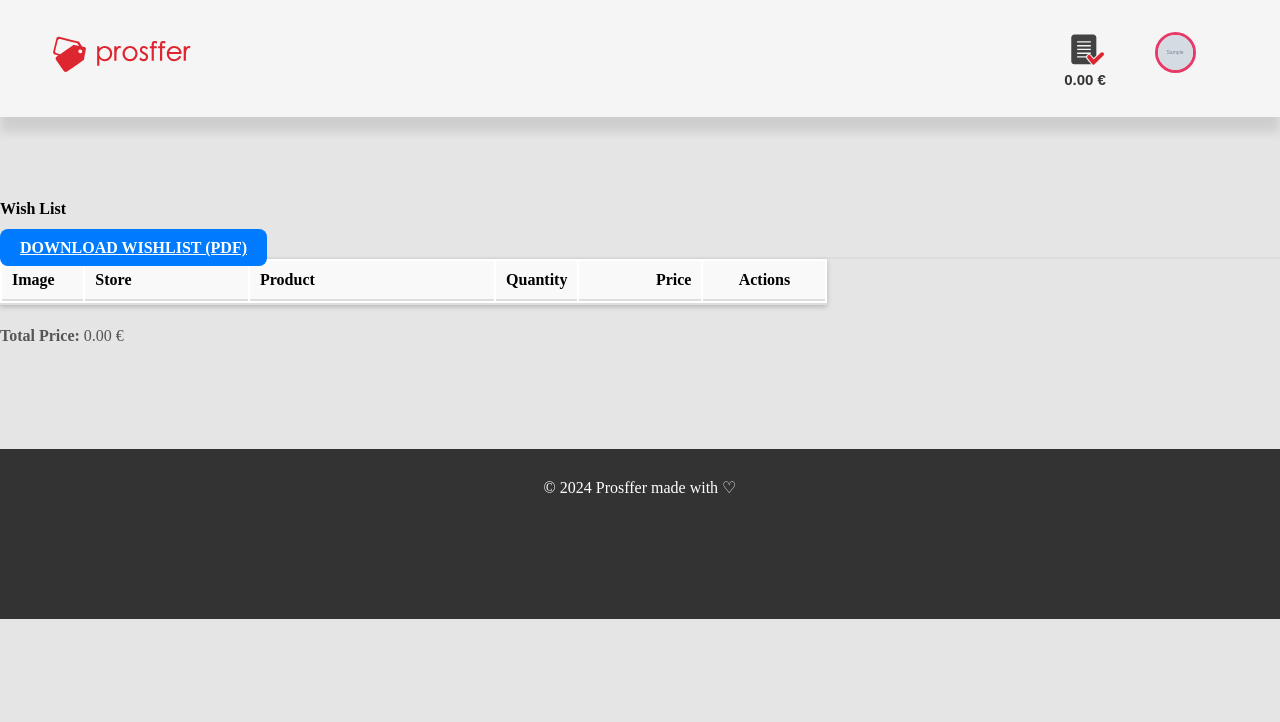
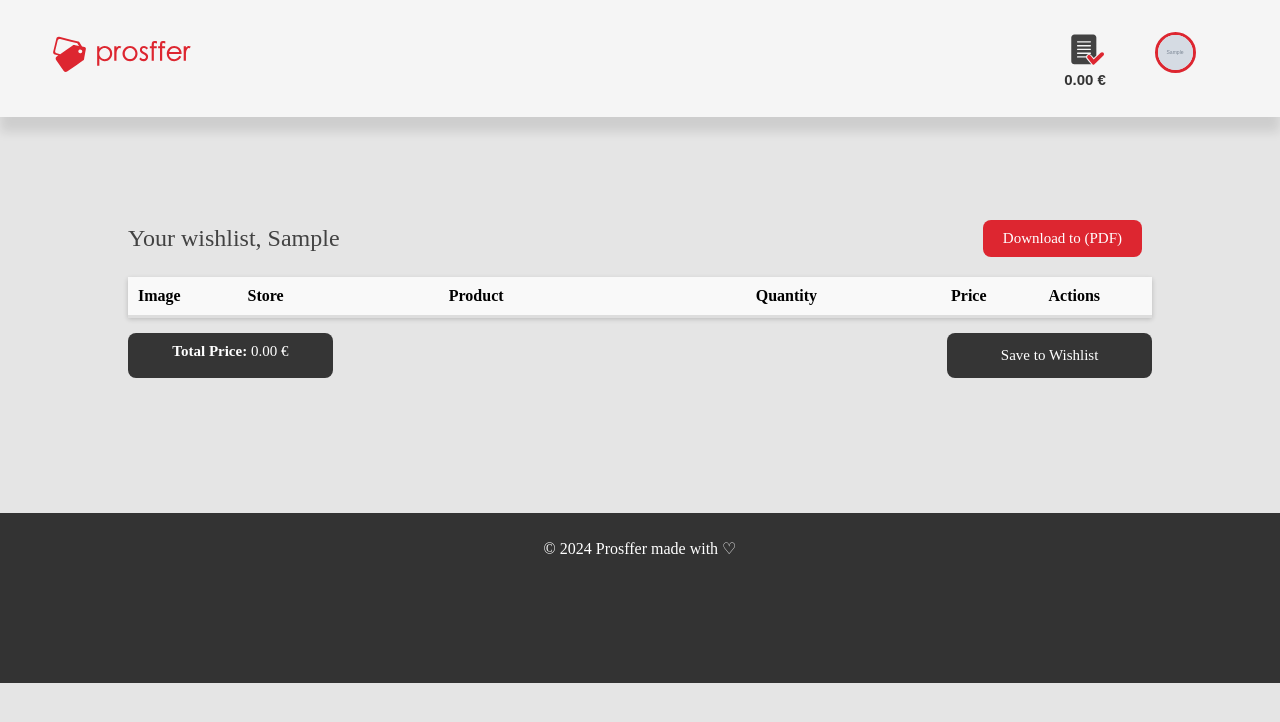
Before and after one commit to geekpnx/prosffer_project, a Django app: page /wishlist/ in a window 1280 px wide. Shown: the top 722 px of the page. Run offline with Django 5.2, Linux system fonts and the light colour scheme; a user stored in the database is signed in; tables that the repository leaves empty hold one stand-in row (values such as "Sample post"); grey boxes marked "Sample" are stand-in pictures; lists and menus that the app fills with data are empty; parts of the project's set-up code (start-up, migrations or seed data) failed here and were passed over; some web fonts are replaced.

Commit message:
Category drop down changed the background and font color to light grey, Aligned Table in wishlist page to center, Fixed the javascript functions for save to wishlist and go to wishlist button

```diff
--- a/apps/user/templates/user/profile.html
+++ b/apps/user/templates/user/profile.html
@@ -114,6 +114,8 @@
         <!-- User Dropdown Menu -->
         <div class="user-dropdown-content" id="user-dropdown-content">
           {% if user.is_authenticated %}
+            <p>Hi, {{ user.first_name }}</p> <!-- Display the user's first name -->
+            <hr class="divider">
             <a href="{% url 'user-urls:profile' %}">Profile</a>
             <a href="{% url 'user-urls:logout' %}">Logout</a>
           {% else %}
--- a/apps/wishlist/templates/wishlist/wishlist.html
+++ b/apps/wishlist/templates/wishlist/wishlist.html
@@ -5,7 +5,7 @@
 <head>
     <meta charset="UTF-8">
     <meta name="viewport" content="width=device-width, initial-scale=1.0">
-    <title>User Profile</title>
+    <title>Wishlist</title>
     <link rel="stylesheet" href="{% static 'css/wishlist_styles.css' %}">
 
     <script>
@@ -67,10 +67,10 @@
             <form method="POST" action="{% url 'user-urls:login' %}">
               {% csrf_token %}
               <label for="username">Username:</label>
-              <input type="text" name="username" id="username" required>
+              <input type="text" name="username" id="username" required autocomplete="off">
 
               <label for="password">Password:</label>
-              <input type="password" name="password" id="password" required>
+              <input type="password" name="password" id="password" required autocomplete="off">
 
               <button type="submit">Login</button>
             </form>
@@ -93,16 +93,16 @@
                       {% csrf_token %}
 
                       <label for="username">Username</label>
-                      <input type="text" id="username" name="username" required>
+                      <input type="text" id="username" name="username" required autocomplete="off">
 
                       <label for="email">Email</label>
-                      <input type="email" id="email" name="email" required>
+                      <input type="email" id="email" name="email" required autocomplete="off">
 
                       <label for="password1">Password</label>
-                      <input type="password" id="password1" name="password1" required>
+                      <input type="password" id="password1" name="password1" required autocomplete="off">
 
                       <label for="password2">Confirm Password</label>
-                      <input type="password" id="password2" name="password2" required>
+                      <input type="password" id="password2" name="password2" required autocomplete="off">
 
                       <button type="submit">Sign Up</button>
                       <p>Already have an account? <a href="#" id="showLogin">Login</a></p>
@@ -114,6 +114,8 @@
         <!-- User Dropdown Menu -->
         <div class="user-dropdown-content" id="user-dropdown-content">
           {% if user.is_authenticated %}
+            <p>Hi, {{ user.first_name }}</p> <!-- Display the user's first name -->
+            <hr class="divider">
             <a href="{% url 'user-urls:profile' %}">Profile</a>
             <a href="{% url 'user-urls:logout' %}">Logout</a>
           {% else %}
@@ -136,16 +138,23 @@
           <span id="wishlist-count" style="display: none;">0</span>
           <!-- Display total price -->
         </button>
+        <div class="wishlist-dropdown-content" id="wishlist-content" style="display: none;">
+          <!-- Wishlist items will be dynamically added here -->
+        </div>
 
       </div>
-
+    </div>
 
     </header>
+    <div class="wishlist-body-con">
+      <!-- Wishlist Table show on the body  -->
+      <div class="wishlist-full-header">
+          {% if user.is_authenticated %}
+          <p>Your wishlist, {{ user.first_name }}</p>
+          {% endif %}
+          <a href="{% url 'wishlist-urls:download_wishlist' %}" class="custom-download-btn">Download to (PDF)</a>
+      </div>
 
-      <h4>Wish List</h4>
-      <div>
-        <a href="{% url 'wishlist-urls:download_wishlist' %}" class="btn btn-success custom-download-btn" >Download Wishlist (PDF)</a>
-      </div>
       <table id="wishlist-items">
           <thead>
               <tr>
@@ -157,19 +166,19 @@
                   <th>Actions</th>
               </tr>
           </thead>
-          <tbody>
-            <div id="wishlist-items-container">
-              <table id="wishlist-items">
-
+          <tbody id="wishlist-items-container">
               <!-- Wishlist items will be dynamically added here -->
           </tbody>
       </table>
-      <p>
-        <strong>Total Price:</strong>
-        <span id="total-price-display">0.00 €</span>
-      </p>
+
+      <div class="wishlist-full-footer">
+          <p>
+              <strong>Total Price:</strong>
+              <span id="total-price-display">0.00 €</span>
+          </p>
+          <button id="save-wishlist-btn" class="save-wishlist-btn">Save to Wishlist</button>
+      </div>
     </div>
-
 
 
 
--- a/config/settings/base.py
+++ b/config/settings/base.py
@@ -86,7 +86,7 @@ AUTH_PASSWORD_VALIDATORS = [
 
 LANGUAGE_CODE = "en-us"
 
-TIME_ZONE = "UTC"
+TIME_ZONE = "CET"
 
 USE_I18N = True
 
--- a/static/css/wishlist_styles.css
+++ b/static/css/wishlist_styles.css
@@ -53,24 +53,144 @@ h2, h3 {
 }
 
 
-/* ----------- Download PDF ------------ */
+/* ----------- Wishlist  On the body ------------ */
+
+/* General Wishlist Styles */
+.wishlist-body-con {
+  max-width: 80%; /* Makes the wishlist centered with 80% width of the screen */
+  margin: 0 auto; /* Centers the container horizontally */
+  padding: 20px;
+}
+
+.wishlist-full-header {
+  display: flex;
+  justify-content: space-between;
+  align-items: center;
+  padding-bottom: 20px;
+  position: sticky;
+  top: 0; /* Sticks the header to the top when scrolling */
+  z-index: 100;
+  padding-right: 10px;
+}
+
+.wishlist-full-header p {
+  font-family: "Abel";
+  font-size: 24px;
+  margin: 0;
+  color: #424242;
+}
 
 .custom-download-btn {
-  background-color: #007bff;
-  border-color: #0056b3;
+  background-color: #dd2630;
+  border: none;
   color: white;
   padding: 10px 20px;
-  font-weight: bold;
-  text-transform: uppercase;
+  font-size: 15px;
   border-radius: 8px;
+  text-decoration: none;
   transition: background-color 0.3s ease;
 }
 
 .custom-download-btn:hover {
-  background-color: #0056b3;
+  background-color: #a8161d;
+}
+
+#wishlist-items {
+  width: 100%;
+  border-collapse: collapse;
+  table-layout: fixed; /* Ensures table columns have a fixed width */
+}
+
+#wishlist-items thead th {
+  background-color: #f9f9f9;
+  padding: 10px;
+  text-align: left;
+  font-weight: bold;
+  border-bottom: 2px solid #ddd;
+  white-space: nowrap;
+}
+
+#wishlist-items tbody td {
+  padding: 10px;
+  border-bottom: 1px solid #eee;
+  text-align: left;
+  white-space: nowrap;
+  overflow: hidden;
+  text-overflow: ellipsis;
+}
+
+#wishlist-items th:nth-child(1),
+#wishlist-items td:nth-child(1) {
+  width: 10%; /* Image column */
+}
+
+#wishlist-items th:nth-child(2),
+#wishlist-items td:nth-child(2) {
+  width: 15%; /* Store column */
+}
+
+#wishlist-items th:nth-child(3),
+#wishlist-items td:nth-child(3) {
+  width: 30%; /* Product name column */
+}
+
+#wishlist-items th:nth-child(4),
+#wishlist-items td:nth-child(4) {
+  width: 10%; /* Quantity column */
+  text-align: center;
+}
+
+#wishlist-items th:nth-child(5),
+#wishlist-items td:nth-child(5) {
+  width: 15%; /* Price column */
+  text-align: right;
+}
+
+#wishlist-items th:nth-child(6),
+#wishlist-items td:nth-child(6) {
+  width: 20%; /* Actions column */
+  text-align: center;
+}
+
+/* Wishlist footer styles */
+.wishlist-full-footer {
+  display: flex;
+  justify-content: space-between;
+  padding: 15px 0;
+  border-top: 1px solid #ddd;
+  font-size: 16px;
+}
+
+.wishlist-full-footer p {
+  background-color: #353535;
   color: #fff;
+  font-size: 15px;
+  padding: 10px 0px;
+  margin: 0;
+  border-radius: 8px;
+  text-align: center; /* Ensures the total price aligns under the price column */
+  height: 25px;
+  flex-basis: 20%; /* Matches the width of the Actions column */
+}
 
+.wishlist-full-footer button {
+  font-family: inherit;
+  flex-basis: 20%; /* Matches the width of the Actions column */
+  background-color: #353535;
+  border: none;
+  color: white;
+  padding: 10px 0px;
+  border-radius: 8px;
+  cursor: pointer;
+  font-size: 15px;
+  text-align: center; /* Ensures the total price aligns under the price column */
+  height: 45px;
 }
+
+.wishlist-full-footer button:hover {
+  background-color: #5f5d5d;
+}
+
 
 /* ----------- Wish List ------------ */
 
@@ -192,7 +305,7 @@ h2, h3 {
 #wishlist-items {
   list-style: none; /* Remove bullets */
   padding: 0; /* Remove padding */
-  margin: 0; /* Remove margin */
+  margin: 0 auto; /* Remove margin */
   max-height: 300px; /* Limit height for overflow */
   overflow-y: auto; /* Enable scrolling if necessary */
   box-shadow: 0px 2px 5px rgba(0, 0, 0, 0.2);
@@ -376,7 +489,7 @@ margin: 0 5px;
   height: 70%; /* 100% of the button's height */
   display: block; /* Ensure it's treated as a block element */
   border-radius: 50%; /* Make the image circular */
-  border: 3px solid #e83a68; /* Add a solid border (adjust color and thickness) */
+  border: 3px solid #dd2630; /* Add a solid border (adjust color and thickness) */
   object-fit: cover; /* Ensure the image maintains aspect ratio and covers the container */
   margin-top: 10px;
 }
@@ -564,14 +698,6 @@ margin: 0 5px;
 }
 
 
-
-p {
-  color: #555;
-  line-height: 1.6;
-  font-size: 1rem;
-}
-
-
 /* For Wishlist Full View  */
 
 
--- a/static/js/user_wishlist_button_functions.js
+++ b/static/js/user_wishlist_button_functions.js
@@ -58,17 +58,25 @@ document.getElementById("user-icon-btn").addEventListener("click", function(even
     document.getElementById('wishlist-content').style.display = 'none';
 });
 
-// ---------------- Close both dropdowns when clicking outside ----------------
+// ---------------- Close Wishlist dropdowns when clicking outside ----------------
 
 document.addEventListener('click', function(event) {
     const wishlistContent = document.getElementById('wishlist-content');
-    const userDropdown = document.getElementById("user-dropdown-content");
 
     // Close the wishlist if clicking outside of it
     if (wishlistContent.style.display === 'block' && !event.target.closest('#wishlist-btn')) {
         wishlistContent.style.display = 'none'; // Hide the wishlist
     }
 
+
+});
+
+
+// ---------------- Close User dropdowns when clicking outside ----------------
+
+document.addEventListener('click', function(event) {
+    const userDropdown = document.getElementById("user-dropdown-content");
+
     // Close the user dropdown if clicking outside of it
     if (userDropdown.classList.contains('show') && !event.target.closest('#user-icon-btn')) {
         userDropdown.classList.remove('show'); // Hide the user dropdown
--- a/static/js/wishlist_quickview_functions.js
+++ b/static/js/wishlist_quickview_functions.js
@@ -194,7 +194,7 @@ function saveWishListToDatabase() {
         contentType: 'application/json',
         success: function(response) {
             console.log("Wishlist saved successfully:", response);
-            alert("Wishlist has been saved to your profile!");  // Optional user feedback
+            alert("Product items have been saved successfully to the wishlist!");  // Optional user feedback
         },
         error: function(xhr, status, error) {
             console.error("Error saving wishlist:", error);
@@ -208,6 +208,16 @@ document.getElementById('save-wishlist-btn').addEventListener('click', function(
     if (userIsLoggedIn) {  // Ensure you check for authentication in JavaScript
         saveWishListToDatabase();  // Save the wishlist
     } else {
-        alert("You need to log in to save your wishlist.");
+        alert("To save your product items to wishlist, you need to login");
     }
 });
+
+
+
+document.getElementById('goto-wishlist-btn').addEventListener('click', function() {
+    if (userIsLoggedIn) {
+        window.location.href = wishlistUrl;
+    } else {
+        alert("To GO to your wishlist, you need to login");
+    }
+});
```
Also changed, not shown: other parts of static/css/wishlist_styles.css (+29 -15 lines), apps/product/templates/prosffer.html (+20 -7 lines), static/css/profile_styles.css (+24 -13 lines), static/css/styles.css (+47 -41 lines), static/js/wishlist_fullview_functions.js (deleted, +0 -227 lines), main_comparison.html (deleted), static/images/icons/cancel_bold_icon.svg, static/images/icons/edit_bold_icon.svg, static/images/icons/first_icon.svg (added), static/images/icons/last_icon.svg (added), static/images/icons/next_icon.svg (added), static/images/icons/previous_icon.svg (added), static/images/icons/save_bold_icon.svg, 1 other file.
